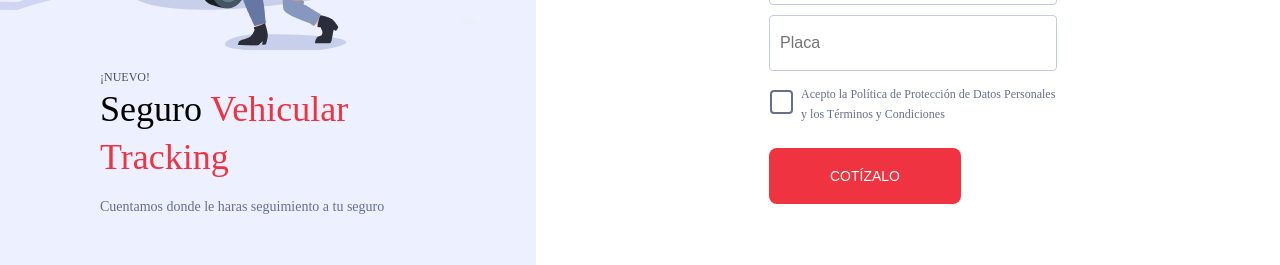
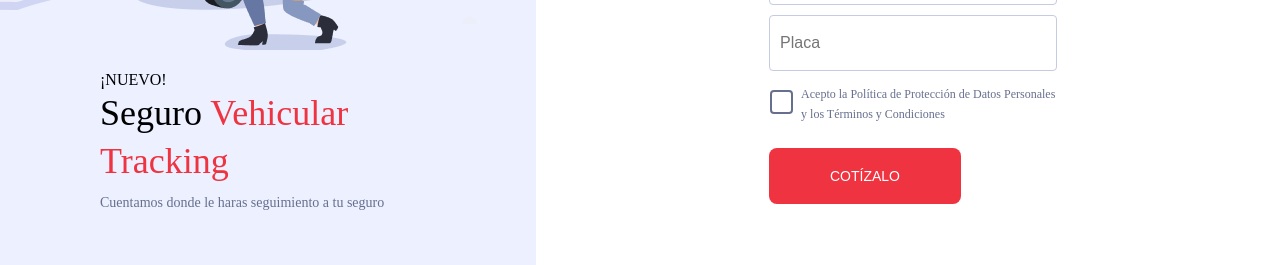
Before and after one commit to reynaldo-94/cotizador-seguro, a React (Create React App) app: page / in a window 1280 px wide. Shown: the part 270-535 px from the top of the page. Built offline with nearby package versions, Linux system fonts and the light colour scheme.

Commit message:
refactor: Rename component classes

```diff
--- a/src/components/Login/Image/index.js
+++ b/src/components/Login/Image/index.js
@@ -2,27 +2,20 @@ import React from 'react'
 import Logo from '../../Header/Logo'
 import background from '../../../assets/login/background.png'
 import imagenLogin from '../../../assets/login/login-logo.png'
+import './style.scss'
 
 export default function Image() {
   return (
     <div>
-      <img src={background} />
-      <div style={{
-        position: 'absolute',
-        top: 30,
-        display: 'flex',
-        flexDirection: 'column',
-        gap: 20,
-        paddingLeft: 100,
-        width: 320
-      }}>
+      <img src={background} alt='Background' />
+      <div className='blockImage'>
         <Logo />
-        <img src={imagenLogin} />
-        <div style={{ display: 'flex', flexDirection: 'column'}}>
-          <span style={{ color: '#494f66', fontSize: 12 }}>¡NUEVO!</span>
-          <div style={{ display: 'flex', flexDirection: 'column', gap: 18 }}>
-            <h1 style={{ margin: 0, fontSize: 36, lineHeight: '48px' }}>Seguro <span style={{ color: '#ef3340' }}>Vehicular <br />Tracking</span></h1>
-            <p style={{ margin: 0, color: '#676f8f', fontSize: 14 }}>Cuentamos donde le haras seguimiento a tu seguro</p>
+        <img src={imagenLogin} alt='Image Login' />
+        <div className='image'>
+          <span className='image__span'>¡NUEVO!</span>
+          <div className='image__block'>
+            <h1 className='image__title'>Seguro <span className='image__title--color'>Vehicular <br />Tracking</span></h1>
+            <p className='image__description'>Cuentamos donde le haras seguimiento a tu seguro</p>
           </div>
         </div>
       </div>
--- /dev/null
+++ b/src/components/Login/Image/style.scss
@@ -0,0 +1,41 @@
+.blockImage {
+  display: flex;
+  flex-direction: column;
+  gap: 20px;
+  padding-left: 100px;
+  position: absolute;
+  top: 30px;
+  width: 320px;
+}
+
+.image {
+  display: flex;
+  flex-direction: column;
+}
+
+.imagen__span {
+  color: #494f66;
+  font-size: 12px;
+}
+
+.image__block {
+  display: flex;
+  flex-direction: column;
+  gap: 10px
+}
+
+.image__title {
+  font-size: 36px;
+  line-height: 48px;
+  margin: 0px;
+}
+
+.image__title--color {
+  color: #ef3340;
+}
+
+.image__description {
+  color: #676f8f;
+  font-size: 14px;
+  margin: 0px;
+}
```
